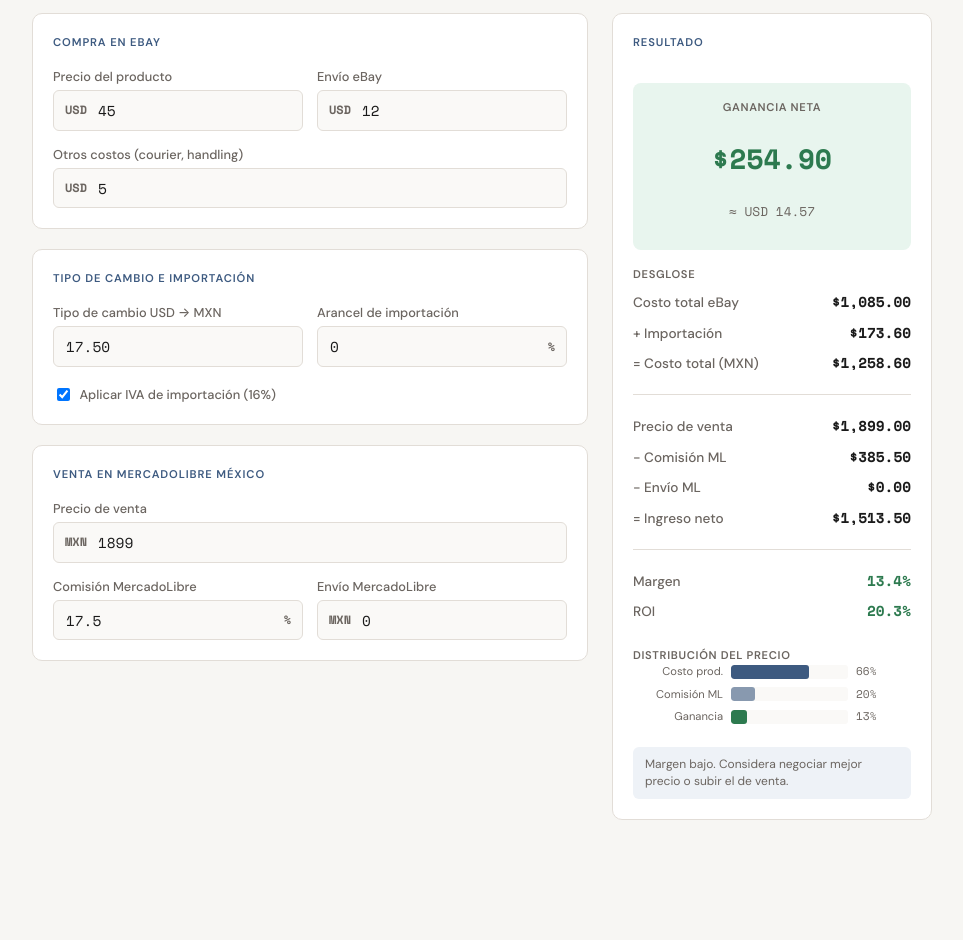
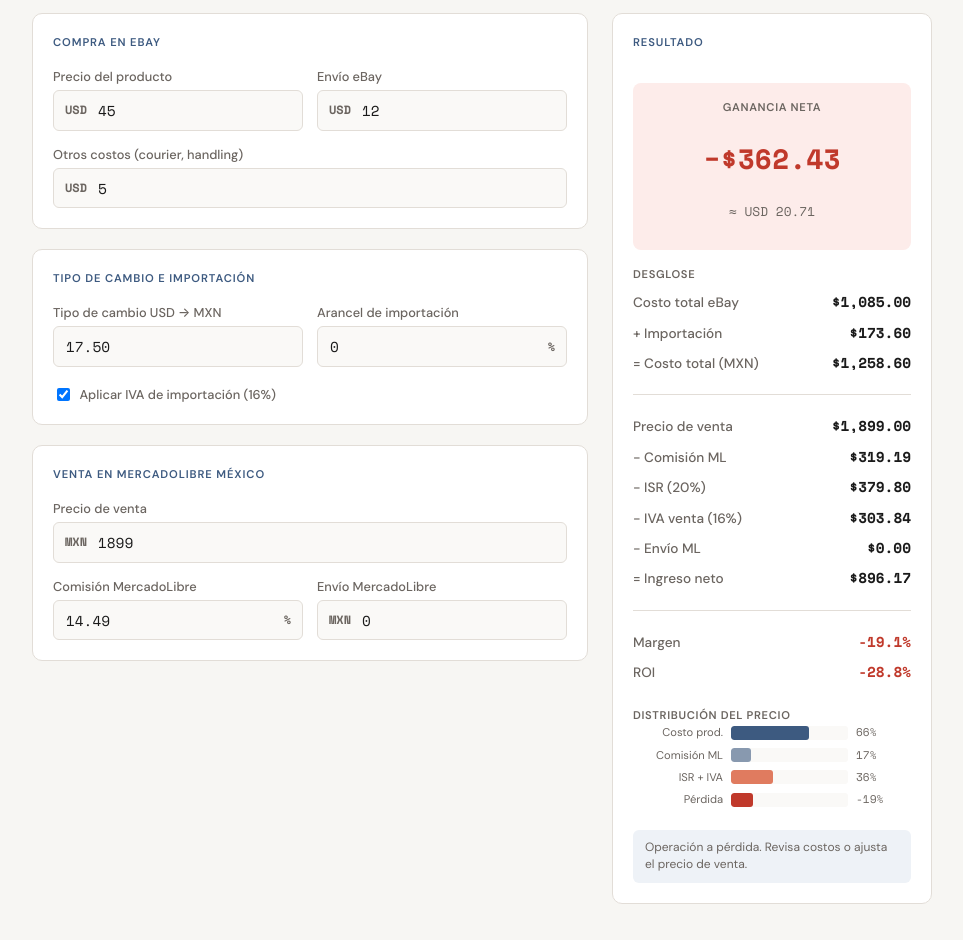
Before and after one commit to patxi2004/dropshipcalculator, a plain HTML site: page index.html in a window 1280 px wide. Shown: the part 104-1044 px from the top of the page, without its empty margins (158-1121 px from the left). Before the commit the page ends 980 px from the top, so only its background shows below. Drawn offline with nearby package versions, Linux system fonts and the light colour scheme.

Commit message:
Actualizar fórmula: agregar ISR 20%, IVA venta 16%, comisión 14.49%
- Comisión ML por defecto cambiada a 14.49%
- Agregado ISR (20%) e IVA sobre venta (16%) como retenciones MercadoLibre
- Nuevo segmento ISR+IVA en barra de distribución
- Desglose actualizado con filas de ISR e IVA venta

```diff
--- a/index.html
+++ b/index.html
@@ -276,6 +276,7 @@
     min-width: 2px;
   }
   .bar-fill.cost { background: var(--accent); }
+  .bar-fill.tax { background: #e07b5f; }
   .bar-fill.profit-bar { background: var(--profit); }
   .bar-fill.loss-bar { background: var(--loss); }
   .bar-val {
@@ -386,7 +387,7 @@
           <div class="field">
             <label for="mlCommission">Comisión MercadoLibre</label>
             <div class="input-wrap">
-              <input type="number" id="mlCommission" value="17.5" min="0" max="100" step="0.5" class="has-suffix">
+              <input type="number" id="mlCommission" value="14.49" min="0" max="100" step="0.01" class="has-suffix">
               <span class="suffix-tag">%</span>
             </div>
           </div>
@@ -434,6 +435,14 @@
         <div class="result-row">
           <span class="label">− Comisión ML</span>
           <span class="value" id="commissionAmount">$0</span>
+        </div>
+        <div class="result-row">
+          <span class="label">− ISR (20%)</span>
+          <span class="value" id="r-isr">$0</span>
+        </div>
+        <div class="result-row">
+          <span class="label">− IVA venta (16%)</span>
+          <span class="value" id="r-iva-venta">$0</span>
         </div>
         <div class="result-row">
           <span class="label">− Envío ML</span>
@@ -491,7 +500,13 @@
     const commissionMXN = mlPrice * mlComm;
     const ivaComm = commissionMXN * 0.16;
     const totalCommission = commissionMXN + ivaComm;
-    const netRev = mlPrice - totalCommission - mlShip;
+
+    const isrRate = 0.20;
+    const ivaVentaRate = 0.16;
+    const isrMX = mlPrice * isrRate;
+    const ivaVenta = mlPrice * ivaVentaRate;
+
+    const netRev = mlPrice - totalCommission - isrMX - ivaVenta - mlShip;
 
     const profit = netRev - totalCost;
     const margin = mlPrice > 0 ? (profit / mlPrice) * 100 : 0;
@@ -502,6 +517,8 @@
     $('totalCostMXN').textContent = '$' + fmt(totalCost);
     $('salePrice').textContent = '$' + fmt(mlPrice);
     $('commissionAmount').textContent = '$' + fmt(totalCommission);
+    $('r-isr').textContent = '$' + fmt(isrMX);
+    $('r-iva-venta').textContent = '$' + fmt(ivaVenta);
     $('shippingML').textContent = '$' + fmt(mlShip);
     $('netRevenue').textContent = '$' + fmt(netRev);
 
@@ -520,6 +537,7 @@
     if (mlPrice > 0) {
       const costPct = Math.min((totalCost / mlPrice) * 100, 100);
       const commPct = Math.min((totalCommission / mlPrice) * 100, 100);
+      const taxPct = Math.min(((isrMX + ivaVenta) / mlPrice) * 100, 100);
       const shipPct = Math.min((mlShip / mlPrice) * 100, 100);
       const profPct = Math.max(Math.min((profit / mlPrice) * 100, 100), 0);
       const lossPct = profit < 0 ? Math.min((Math.abs(profit) / mlPrice) * 100, 100) : 0;
@@ -527,6 +545,7 @@
         <p class="breakdown-header">Distribución del precio</p>
         <div class="bar-row"><span class="bar-label">Costo prod.</span><div class="bar-track"><div class="bar-fill cost" style="width:${costPct}%"></div></div><span class="bar-val">${costPct.toFixed(0)}%</span></div>
         <div class="bar-row"><span class="bar-label">Comisión ML</span><div class="bar-track"><div class="bar-fill cost" style="width:${commPct}%;opacity:0.6"></div></div><span class="bar-val">${commPct.toFixed(0)}%</span></div>
+        <div class="bar-row"><span class="bar-label">ISR + IVA</span><div class="bar-track"><div class="bar-fill tax" style="width:${taxPct}%"></div></div><span class="bar-val">${taxPct.toFixed(0)}%</span></div>
         ${mlShip > 0 ? `<div class="bar-row"><span class="bar-label">Envío ML</span><div class="bar-track"><div class="bar-fill cost" style="width:${shipPct}%;opacity:0.4"></div></div><span class="bar-val">${shipPct.toFixed(0)}%</span></div>` : ''}
         <div class="bar-row"><span class="bar-label">${isNeg ? 'Pérdida' : 'Ganancia'}</span><div class="bar-track"><div class="bar-fill ${isNeg ? 'loss-bar' : 'profit-bar'}" style="width:${isNeg ? lossPct : profPct}%"></div></div><span class="bar-val">${isNeg ? '-' : ''}${(isNeg ? lossPct : profPct).toFixed(0)}%</span></div>
       `;
```
